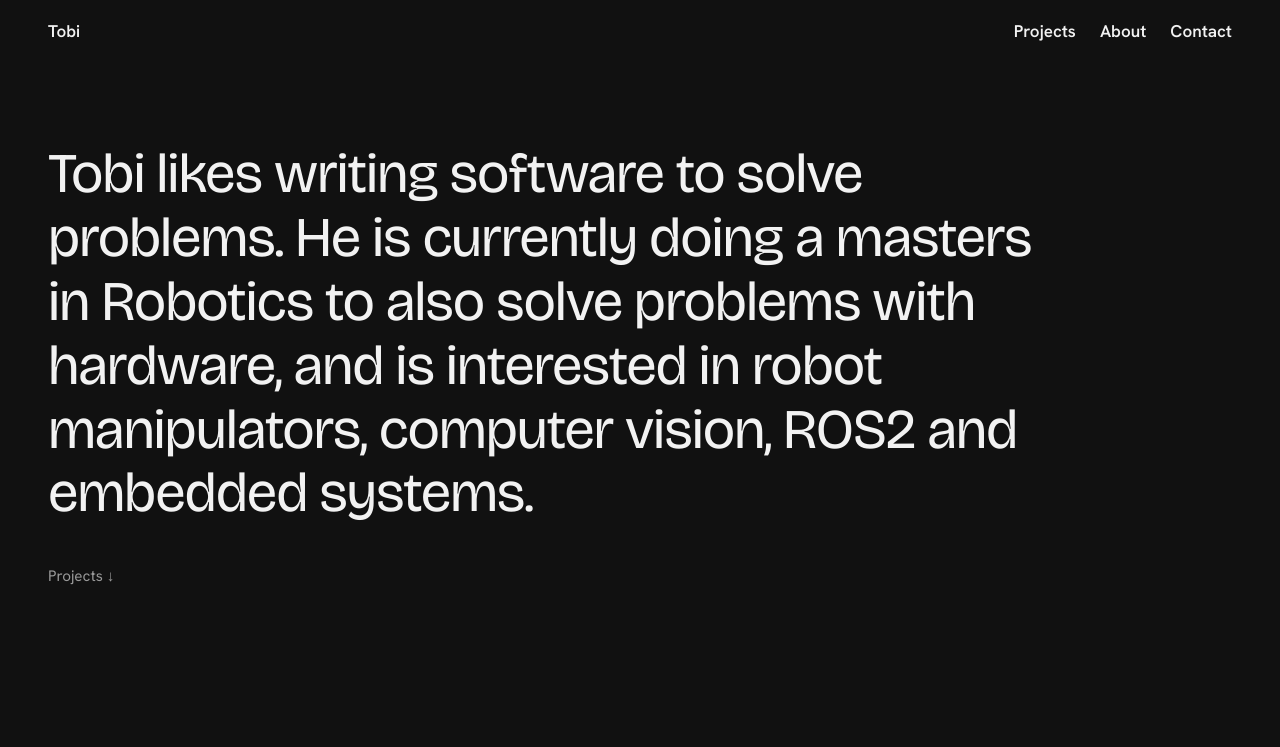
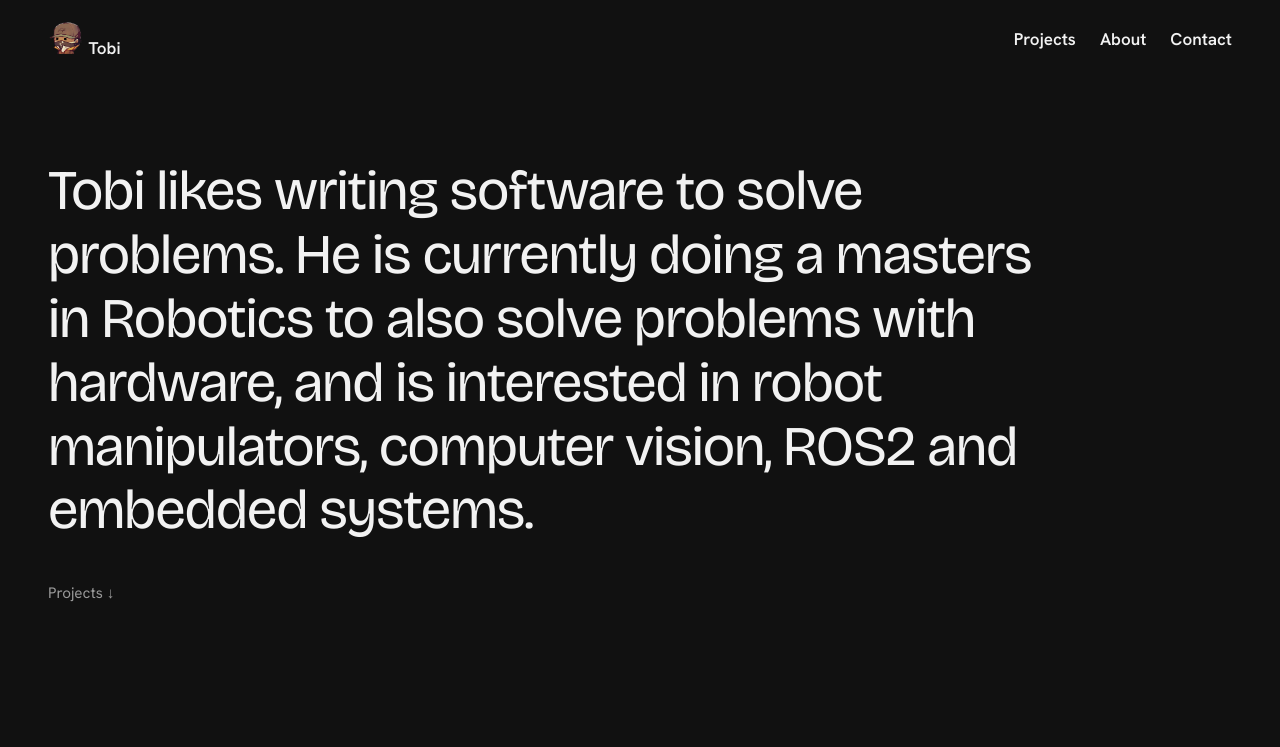
Before and after one commit to BakareTobias/BakareTobias.github.io, a plain HTML site: page index.html in a window 1280 px wide. Shown: the top 747 px of the page. Drawn offline with nearby package versions, Linux system fonts and the light colour scheme.

Commit message:
added avatar image to header

```diff
--- a/index.html
+++ b/index.html
@@ -191,7 +191,10 @@
 <body>
 
 <header>
-  <a href="#top">Tobi</a>
+  <a href="#top" class="brand">
+    <img src="assets/images/avatar.png" alt="" width="36" height="36" onerror="this.remove()">
+    <span>Tobi</span>
+  </a>
   <nav aria-label="Primary">
     <a href="#projects">Projects</a>
     <a href="#about">About</a>
```
Also changed, not shown: assets/images/avatar.png (added).
